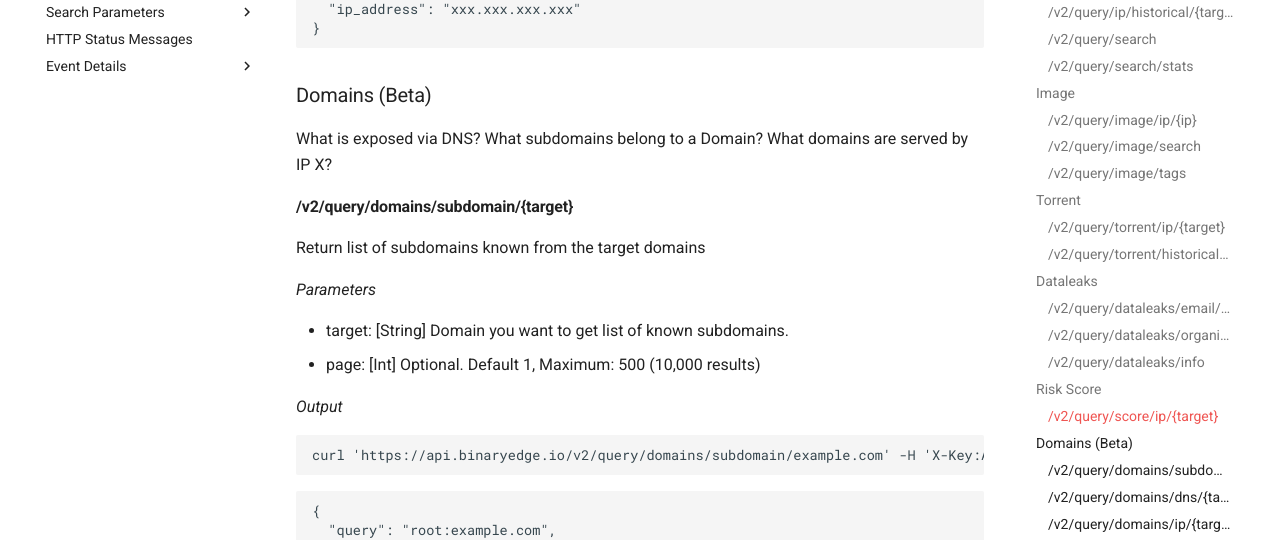
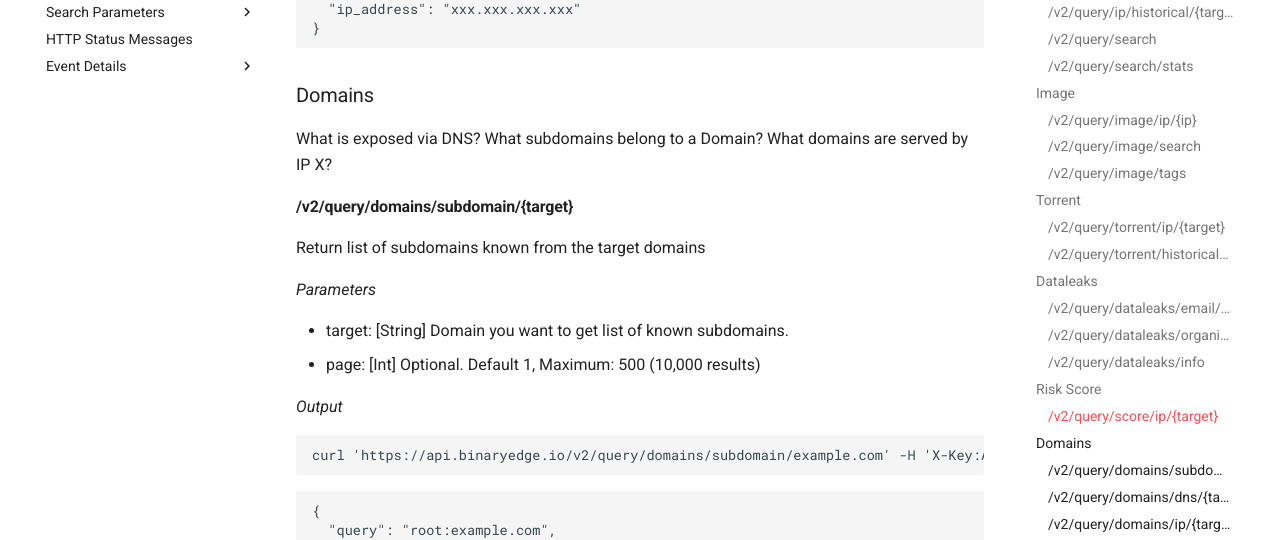
Before and after one commit to igama/docs.binaryedge.io, an MkDocs documentation site: the page built from docs/api-v2.md, in a window 1280 px wide and 900 px high, scrolled down 29067 px. Shown: the part 177-717 px from the top of the window. Built offline with MkDocs 1.6.1 and Material for MkDocs 9.7.7, drawn with Linux system fonts in a browser that asks for light colours.

Commit message:
remove beta from domains title

````diff
--- a/docs/api-v2.md
+++ b/docs/api-v2.md
@@ -1504,7 +1504,7 @@ curl 'https://api.binaryedge.io/v2/query/score/ip/xxx.xxx.xxx.xxx' -H 'X-Key:API
 ```
 
 
-### Domains (Beta)
+### Domains
 
 What is exposed via DNS? What subdomains belong to a Domain? What domains are served by IP X?
 
````
